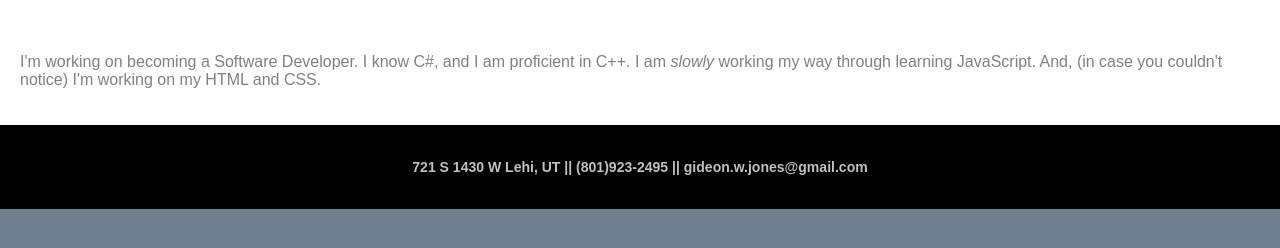
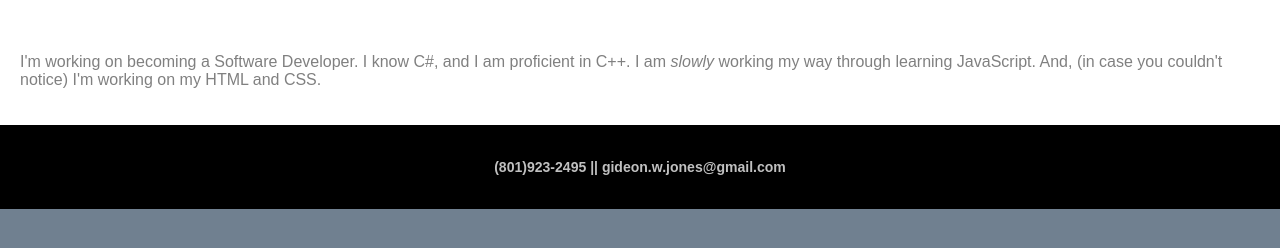
Before and after one commit to GideonJonesMTECH/PortfolioV.0, a plain HTML site: page index.html in a window 1280 px wide. Shown: the part 480-728 px from the top of the page. Drawn offline with Linux system fonts and the light colour scheme.

Commit message:
Update index.html

```diff
--- a/index.html
+++ b/index.html
@@ -70,7 +70,7 @@
     </section>
     <footer>
       <h3>
-        721 S 1430 W Lehi, UT || (801)923-2495 || gideon.w.jones@gmail.com
+        (801)923-2495 || gideon.w.jones@gmail.com
       </h3>
     </footer>
   </body>
```
